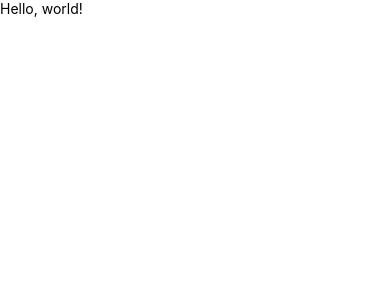
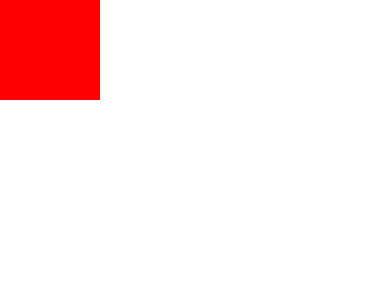
Before and after one commit to EduardoHGomez/Fitness-App, a React Native app: screen / in a window 390 px wide. Shown: the top 300 px of the page. Built offline with nearby package versions, Linux system fonts and the light colour scheme.

Commit message:
Styles init config

```diff
--- a/App.tsx
+++ b/App.tsx
@@ -28,9 +28,12 @@ import {
 
 function App(): JSX.Element {
   return (
-    <View>
-      <Text>Hello, world!</Text>
-    </View>
+    <View style={{
+        backgroundColor: 'red',
+        height: 100,
+        width: 100,
+        }}>
+      </View>
   );
 }
 
```
